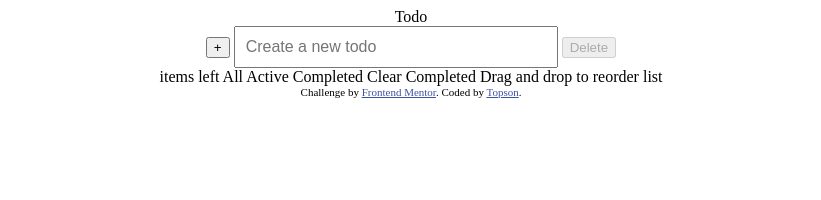
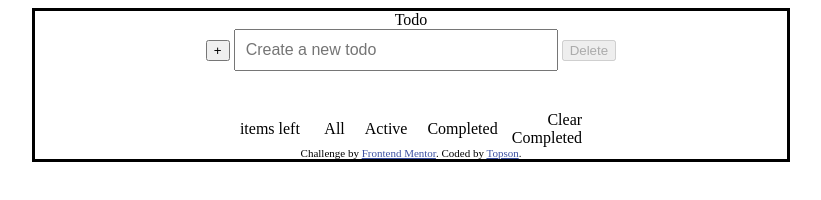
Before and after one commit to dinhsc/Todo-App-JavaScript-, a plain HTML site: page index.html in a window 1280 px wide. Shown: the whole page, without its empty margins (229-1050 px from the left). Drawn offline with Linux system fonts and the light colour scheme.

Commit message:
starting next step

```diff
--- a/index.html
+++ b/index.html
@@ -30,12 +30,18 @@
 
     <div class="task-management">
 
-    <!-- Add dynamic number --> items left
-    All
-    Active
-    Completed
-    Clear Completed
-    Drag and drop to reorder list
+      <div class="task-management">
+        <div class="items-left">items left</div>
+        <div class="filters">
+            <span>All</span>
+            <span>Active</span>
+            <span>Completed</span>
+        </div>
+        <div class="clear-completed">
+            Clear Completed
+        </div>
+    </div>
+
     </div>
 
 
--- a/index.js
+++ b/index.js
@@ -4,7 +4,7 @@ let add_button = document.querySelector("#add-button"); // add_button: HTMLButto
 let delete_button = document.querySelector("#delete-button"); // delete_button: HTMLButtonElement | null
 let input_task = document.querySelector("#input-task"); // input_task: HTMLInputElement | null
 let output_task = document.querySelector(".output-task"); // output_task: HTMLElement | null
-let GLOBAL_INDEX = 0; // index: number
+let TASKS_LEFT = 0; // index: number
 
 function checkDeleteButton() { // checkDeleteButton(): void
     const completed_task = tasks_list.some(task => task.completed); // completed_task: boolean
@@ -19,11 +19,11 @@ function adding_task() { // adding_task(): void
 
         const new_task = document.createElement("input");
         new_task.type = "checkbox";
-        new_task.id = GLOBAL_INDEX;
+        new_task.id = TASKS_LEFT;
 
         const new_task_label = document.createElement("label");
         new_task_label.textContent = input_task.value;
-        new_task_label.setAttribute("for", GLOBAL_INDEX); // Ajout du "for" pour lier le label à la checkbox
+        new_task_label.setAttribute("for", TASKS_LEFT); // Ajout du "for" pour lier le label à la checkbox
 
         // Ajoute un gestionnaire de clic sur l'ensemble du conteneur pour trigger la checkbox
         task_container.addEventListener("click", () => {
@@ -52,7 +52,7 @@ function adding_task() { // adding_task(): void
         output_task.append(task_container);
 
         input_task.value = "";
-        GLOBAL_INDEX++;
+        TASKS_LEFT++;
 
     } else {
         alert("Complete the input !");
@@ -100,11 +100,10 @@ function delete_task() { // delete_task(): void
 
         // On prend le dernier index de la boucle + 1 (ou la dernière longueur du tableau undone_task)
         // Pour préserver la suite logique des prochaines tâches ajoutés
-        GLOBAL_INDEX = undone_task.length;
-
+        TASKS_LEFT = undone_task.length;
     }
 
-    if (undone_task == 0) { GLOBAL_INDEX = 0}
+    if (undone_task == 0) { TASKS_LEFT = 0}
     tasks_list = undone_task;
     // On désactive à nouveau le bouton après avoir supprimé les tâches accomplies
     checkDeleteButton();
--- a/style.css
+++ b/style.css
@@ -1,8 +1,10 @@
 .main-page {
     text-align: center; /* Centrer verticalement */
 
-    margin-left: 25%;
-    margin-right: 25%;
+    margin-left: 20%;
+    margin-right: 20%;
+    border-color: blue;
+    border: solid;
 }
 
 #input-task {
@@ -32,3 +34,28 @@
 .attribution a {
      color: hsl(228, 45%, 44%);
 }
+
+.task-management {
+    display: flex;
+    justify-content: center;
+    align-items: center;
+    margin-top: 20px; /* Tu peux ajuster la marge en fonction de ton design */
+
+}
+
+.items-left {
+    flex: 1;
+    text-align: left;
+}
+
+.filters {
+    display: flex;
+    gap: 20px; /* Espace entre les filtres (All, Active, Completed) */
+    flex: 1;
+    justify-content: center;
+}
+
+.clear-completed {
+    flex: 1;
+    text-align: right;
+}
```
